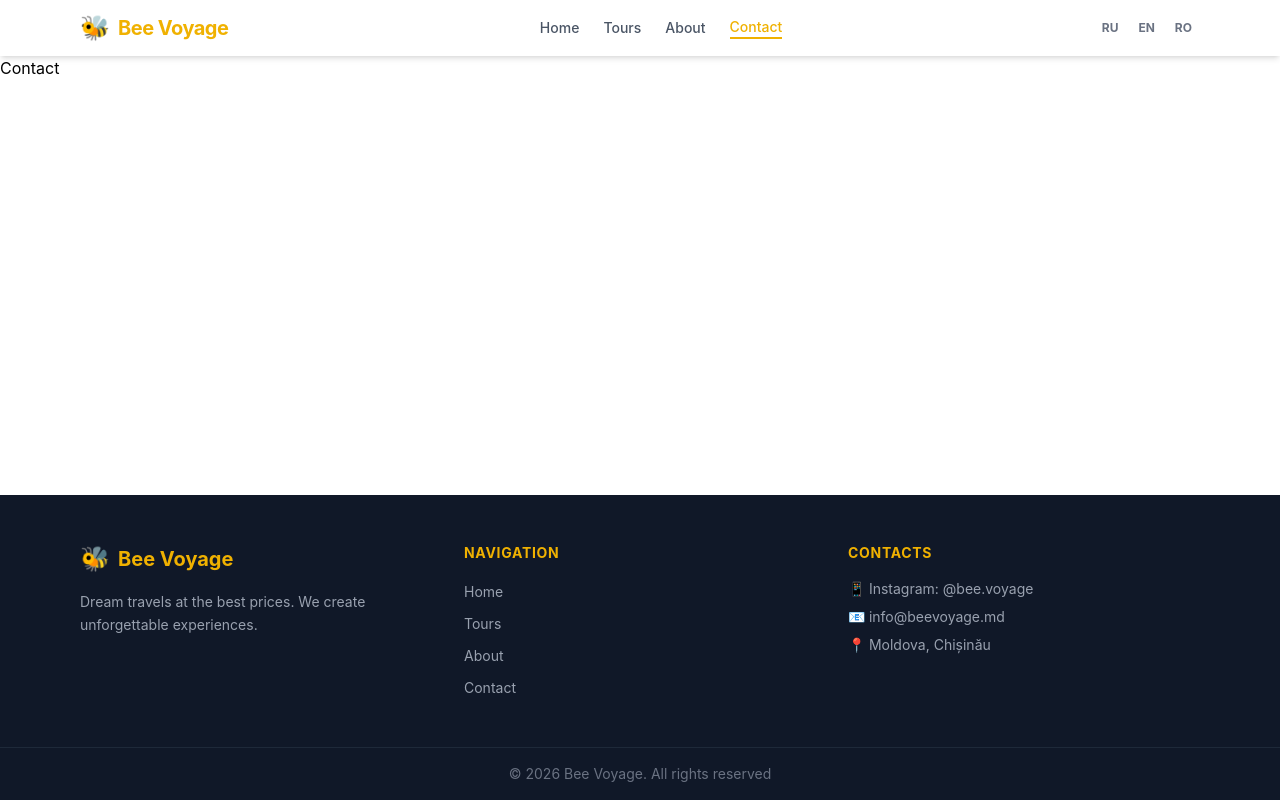
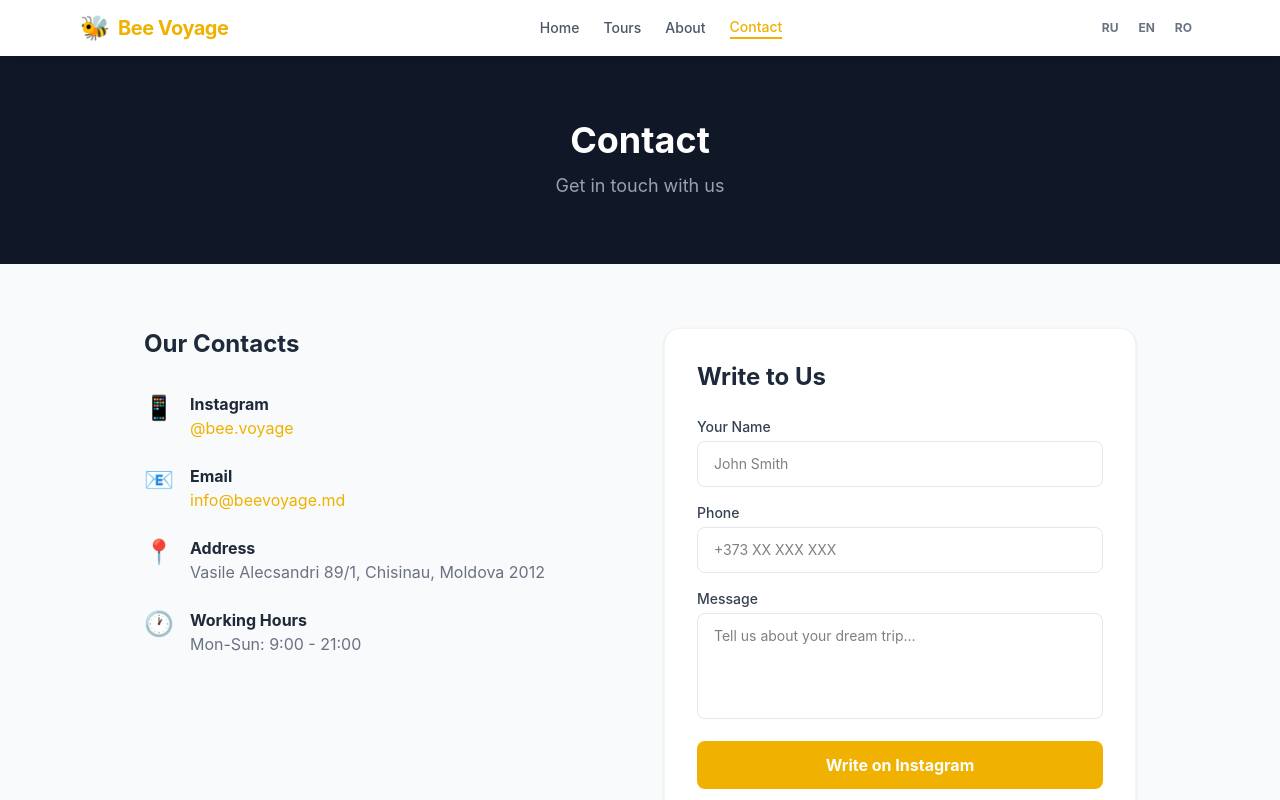
Before and after one commit to balabandev/bee-voyage, a React (Vite) app: page /contact in a window 1280 px wide. Shown: the top 800 px of the page. Built offline with nearby package versions, Linux system fonts and the light colour scheme.

Commit message:
Added page Contact

```diff
--- a/src/i18n/locales/en.json
+++ b/src/i18n/locales/en.json
@@ -63,5 +63,25 @@
       "title": "Our Mission",
       "text": "We believe travel changes people. Our mission is to make every trip unforgettable, accessible and safe."
     }
+  },
+  "contact": {
+    "title": "Contact",
+    "subtitle": "Get in touch with us",
+    "info": {
+      "title": "Our Contacts",
+      "location": "Address",
+      "hours": "Working Hours",
+      "hoursValue": "Mon-Sun: 9:00 - 21:00"
+    },
+    "form": {
+      "title": "Write to Us",
+      "name": "Your Name",
+      "namePlaceholder": "John Smith",
+      "phone": "Phone",
+      "message": "Message",
+      "messagePlaceholder": "Tell us about your dream trip...",
+      "submit": "Write on Instagram",
+      "note": "We reply within 1 hour"
+    }
   }
 }
--- a/src/i18n/locales/ro.json
+++ b/src/i18n/locales/ro.json
@@ -63,5 +63,25 @@
       "title": "Misiunea noastră",
       "text": "Credem că călătoriile schimbă oamenii. Misiunea noastră este să facem fiecare călătorie de neuitat, accesibilă și sigură."
     }
+  },
+  "contact": {
+    "title": "Contact",
+    "subtitle": "Contactează-ne în orice mod convenabil",
+    "info": {
+      "title": "Contactele noastre",
+      "location": "Adresă",
+      "hours": "Program de lucru",
+      "hoursValue": "Lun-Dum: 9:00 - 21:00"
+    },
+    "form": {
+      "title": "Scrie-ne",
+      "name": "Numele tău",
+      "namePlaceholder": "Ion Ionescu",
+      "phone": "Telefon",
+      "message": "Mesaj",
+      "messagePlaceholder": "Spune-ne despre călătoria visurilor tale...",
+      "submit": "Scrie pe Instagram",
+      "note": "Răspundem în decurs de 1 oră"
+    }
   }
 }
--- a/src/i18n/locales/ru.json
+++ b/src/i18n/locales/ru.json
@@ -63,5 +63,25 @@
       "title": "Наша миссия",
       "text": "Мы верим, что путешествия меняют людей. Наша миссия — делать каждую поездку незабываемой, доступной и безопасной."
     }
+  },
+  "contact": {
+    "title": "Контакты",
+    "subtitle": "Свяжитесь с нами любым удобным способом",
+    "info": {
+      "title": "Наши контакты",
+      "location": "Адрес",
+      "hours": "Режим работы",
+      "hoursValue": "Пн-Вс: 9:00 - 21:00"
+    },
+    "form": {
+      "title": "Написать нам",
+      "name": "Ваше имя",
+      "namePlaceholder": "Иван Иванов",
+      "phone": "Телефон",
+      "message": "Сообщение",
+      "messagePlaceholder": "Расскажите о вашей мечте...",
+      "submit": "Написать в Instagram",
+      "note": "Мы ответим в течение 1 часа"
+    }
   }
 }
--- a/src/pages/About.jsx
+++ b/src/pages/About.jsx
@@ -30,7 +30,7 @@ export default function About() {
           </div>
           <div className="relative">
             <img
-              src="https://images.unsplash.com/photo-1522199755839-a2bacb67c546?w=600"
+              src="https://images.unsplash.com/photo-1488646953014-85cb44e25828?w=600"
               alt="Travel"
               className="rounded-2xl shadow-lg w-full object-cover h-72"
             />
--- a/src/pages/Contact.jsx
+++ b/src/pages/Contact.jsx
@@ -1,3 +1,105 @@
+import { useTranslation } from 'react-i18next'
+
 export default function Contact() {
-  return <div>Contact</div>
+  const { t } = useTranslation()
+
+  return (
+    <div className="min-h-screen bg-gray-50">
+      <div className="bg-gray-900 text-white py-16 text-center">
+        <h1 className="text-4xl font-bold mb-3">{t('contact.title')}</h1>
+        <p className="text-gray-400 text-lg">{t('contact.subtitle')}</p>
+      </div>
+
+      <div className="max-w-5xl mx-auto px-4 py-16 grid grid-cols-1 md:grid-cols-2 gap-12">
+        <div>
+          <h2 className="text-2xl font-bold text-gray-800 mb-8">
+            {t('contact.info.title')}
+          </h2>
+          <div className="space-y-6">
+            <div className="flex items-start gap-4">
+              <div className="text-2xl">📱</div>
+              <div>
+                <div className="font-bold text-gray-800">Instagram</div>
+                <a href="https://www.instagram.com/bee.voyage/" target="_blank" rel="noreferrer" className="text-yellow-500 hover:text-yellow-400">
+                  @bee.voyage
+                </a>
+              </div>
+            </div>
+            <div className="flex items-start gap-4">
+              <div className="text-2xl">📧</div>
+              <div>
+                <div className="font-bold text-gray-800">Email</div>
+                <a href="mailto:info@beevoyage.md" className="text-yellow-500 hover:text-yellow-400">
+                  info@beevoyage.md
+                </a>
+              </div>
+            </div>
+            <div className="flex items-start gap-4">
+              <div className="text-2xl">📍</div>
+              <div>
+                <div className="font-bold text-gray-800">{t('contact.info.location')}</div>
+                <div className="text-gray-500">Vasile Alecsandri 89/1, Chisinau, Moldova 2012</div>
+              </div>
+            </div>
+            <div className="flex items-start gap-4">
+              <div className="text-2xl">🕐</div>
+              <div>
+                <div className="font-bold text-gray-800">{t('contact.info.hours')}</div>
+                <div className="text-gray-500">{t('contact.info.hoursValue')}</div>
+              </div>
+            </div>
+          </div>
+        </div>
+
+        <div className="bg-white rounded-2xl shadow-sm p-8 border border-gray-100">
+          <h2 className="text-2xl font-bold text-gray-800 mb-6">
+            {t('contact.form.title')}
+          </h2>
+          <div className="space-y-4">
+            <div>
+              <label className="block text-sm font-medium text-gray-700 mb-1">
+                {t('contact.form.name')}
+              </label>
+              <input
+                type="text"
+                className="w-full border border-gray-200 rounded-lg px-4 py-3 text-sm focus:outline-none focus:border-yellow-500"
+                placeholder={t('contact.form.namePlaceholder')}
+              />
+            </div>
+            <div>
+              <label className="block text-sm font-medium text-gray-700 mb-1">
+                {t('contact.form.phone')}
+              </label>
+              <input
+                type="tel"
+                className="w-full border border-gray-200 rounded-lg px-4 py-3 text-sm focus:outline-none focus:border-yellow-500"
+                placeholder="+373 XX XXX XXX"
+              />
+            </div>
+            <div>
+              <label className="block text-sm font-medium text-gray-700 mb-1">
+                {t('contact.form.message')}
+              </label>
+              <textarea
+                rows={4}
+                className="w-full border border-gray-200 rounded-lg px-4 py-3 text-sm focus:outline-none focus:border-yellow-500 resize-none"
+                placeholder={t('contact.form.messagePlaceholder')}
+              />
+            </div>
+            <a
+              href="https://www.instagram.com/bee.voyage/"
+              target="_blank"
+              rel="noreferrer"
+              className="block w-full bg-yellow-500 hover:bg-yellow-400 text-white font-bold py-3 rounded-lg text-center"
+            >
+              {t('contact.form.submit')}
+            </a>
+            <p className="text-xs text-gray-400 text-center">
+              {t('contact.form.note')}
+            </p>
+          </div>
+        </div>
+      </div>
+    </div>
+  )
 }
```
